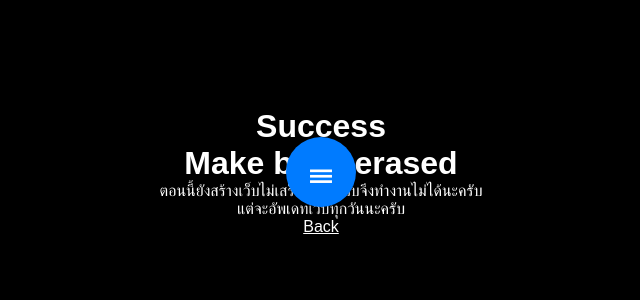
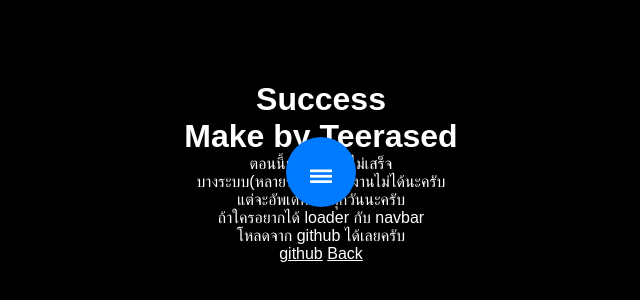
Before and after one commit to PUNteerased/aboutme, a plain HTML site: page home.html in a window 1280 px wide. Shown: the part 228-528 px from the top of the page, without its empty margins (319-959 px from the left). Drawn offline with Linux system fonts and the light colour scheme.

Commit message:
Update home.html

```diff
--- a/home.html
+++ b/home.html
@@ -28,8 +28,12 @@
     <div class="content">
         <h1 id="success">Success</h1>
         <h1 id="makebyme">Make by Teerased</h1>
-        <p>ตอนนี้ยังสร้างเว็บไม่เสร็จ บางระบบจึงทำงานไม่ได้นะครับ</p>
+        <p>ตอนนี้ยังสร้างเว็บไม่เสร็จ</p>
+        <p>บางระบบ(หลายระบบ)จึงทำงานไม่ได้นะครับ</p>
         <P>แต่จะอัพเดทเว็บทุกวันนะครับ</P>
+        <p>ถ้าใครอยากได้ loader กับ navbar</p>
+        <p>โหลดจาก github ได้เลยครับ</p>
+        <a class="text-link" href="https://github.com/PUNteerased/aboutme">github</a>
         <a class="text-link" href="index.html" id="back">Back</a>
     </div>
 
```
